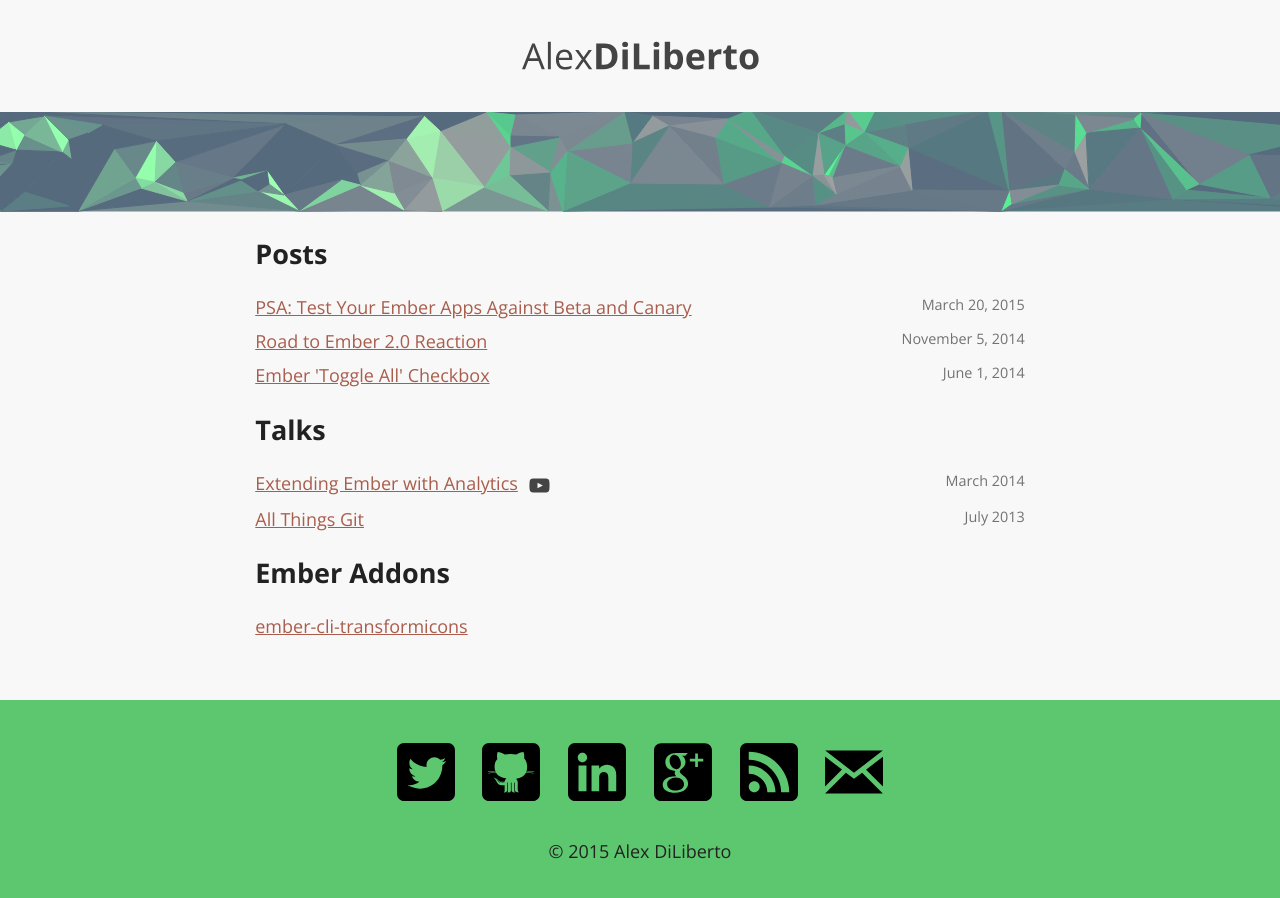
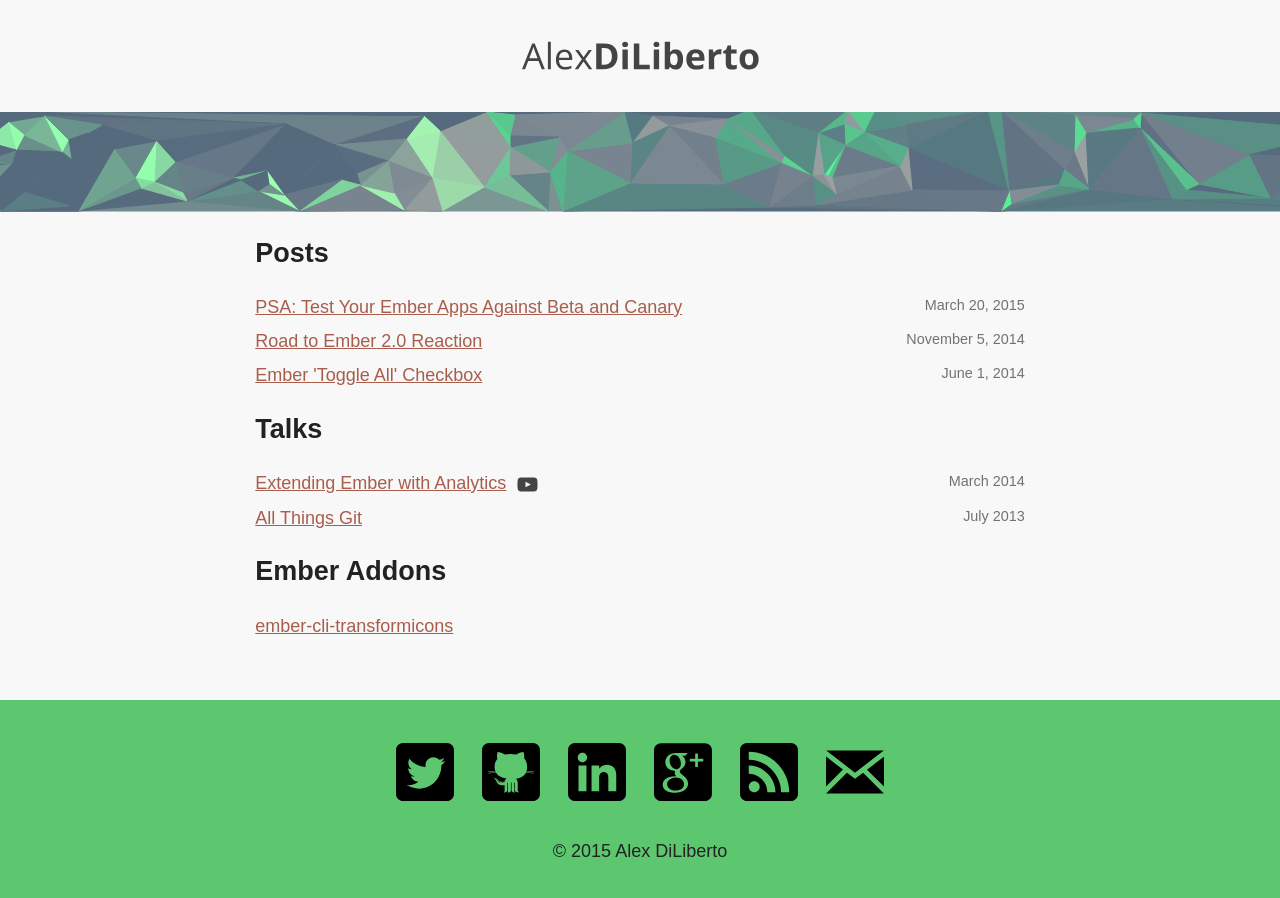
Before and after one commit to alexdiliberto/alexdiliberto.github.io, a Jekyll site: the page built from index.html, in a window 1280 px wide. Built offline with Jekyll 4.4.1, drawn with Linux system fonts in a browser that asks for light colours; nearby versions of some CDN libraries.

Commit message:
Update font loading to use FontFaceObserver
GitHub Repo:
  https://github.com/bramstein/fontfaceobserver

Strategy outlined in the following article:
  http://www.filamentgroup.com/lab/font-events.html

```diff
--- a/_includes/critical.scss
+++ b/_includes/critical.scss
@@ -544,8 +544,11 @@
   margin: 0 0 200px; /* constant footer height */
   padding: 0;
   background-color: $body-bg-color;
+  font-family: sans-serif;
+  min-width: 18.75rem; /* 300px */
+}
+.fonts-loaded body {
   font-family: 'Open Sans', sans-serif;
-  min-width: 18.75rem; /* 300px */
 }
 a {
   -webkit-transition: 0.2s;
--- a/_includes/head.html
+++ b/_includes/head.html
@@ -33,6 +33,32 @@
 
       loadCSS( 'http://fonts.googleapis.com/css?family=Open+Sans:400,300,700' );
       loadCSS( '{{ "/css/main.css" | prepend: site.baseurl }}' );
+    </script>
+    <script>
+      /* fontfaceobserver.standalone.js - https://github.com/bramstein/fontfaceobserver */
+      (function(){'use strict';function f(a){this.a=k;this.b=void 0;this.d=[];var b=this;try{a(function(a){l(b,a)},function(a){m(b,a)})}catch(c){m(b,c)}}var k=2;function n(a){return new f(function(b,c){c(a)})}function p(a){return new f(function(b){b(a)})}
+      function l(a,b){if(a.a===k){if(b===a)throw new TypeError("Promise settled with itself.");var c=!1;try{var d=b&&b.then;if(null!==b&&"object"===typeof b&&"function"===typeof d){d.call(b,function(b){c||l(a,b);c=!0},function(b){c||m(a,b);c=!0});return}}catch(e){c||m(a,e);return}a.a=0;a.b=b;q(a)}}function m(a,b){if(a.a===k){if(b===a)throw new TypeError("Promise settled with itself.");a.a=1;a.b=b;q(a)}}
+      function q(a){setTimeout(function(){if(a.a!==k)for(;a.d.length;){var b=a.d.shift(),c=b[0],d=b[1],e=b[2],b=b[3];try{0===a.a?"function"===typeof c?e(c.call(void 0,a.b)):e(a.b):1===a.a&&("function"===typeof d?e(d.call(void 0,a.b)):b(a.b))}catch(g){b(g)}}},0)}f.prototype.e=function(a){return this.c(void 0,a)};f.prototype.c=function(a,b){var c=this;return new f(function(d,e){c.d.push([a,b,d,e]);q(c)})};
+      function r(a){return new f(function(b,c){function d(c){return function(d){g[c]=d;e+=1;e===a.length&&b(g)}}var e=0,g=[];0===a.length&&b(g);for(var h=0;h<a.length;h+=1)a[h].c(d(h),c)})}function s(a){return new f(function(b,c){for(var d=0;d<a.length;d+=1)a[d].c(b,c)})};window.Promise||(window.Promise=f,window.Promise.resolve=p,window.Promise.reject=n,window.Promise.race=s,window.Promise.all=r,window.Promise.prototype.then=f.prototype.c,window.Promise.prototype["catch"]=f.prototype.e);}());
+
+      (function(){'use strict';function g(a){function b(){document.body?a():setTimeout(b,0)}b()};function v(a){this.a=document.createElement("div");this.a.setAttribute("aria-hidden","true");this.a.appendChild(document.createTextNode(a));this.b=document.createElement("span");this.c=document.createElement("span");this.f=document.createElement("span");this.e=document.createElement("span");this.d=-1;this.b.style.cssText="display:inline-block;position:absolute;height:100%;width:100%;overflow:scroll;";this.c.style.cssText="display:inline-block;position:absolute;height:100%;width:100%;overflow:scroll;";
+      this.e.style.cssText="display:inline-block;position:absolute;height:100%;width:100%;overflow:scroll;";this.f.style.cssText="display:inline-block;width:200%;height:200%;";this.b.appendChild(this.f);this.c.appendChild(this.e);this.a.appendChild(this.b);this.a.appendChild(this.c)}function w(a,b,c){a.a.style.cssText="min-width:20px;min-height:20px;display:inline-block;position:absolute;width:auto;margin:0;padding:0;top:-999px;left:-999px;white-space:nowrap;font-size:100px;font-family:"+b+";"+c}
+      function x(a){var b=a.a.offsetWidth,c=b+100;a.e.style.width=c+"px";a.c.scrollLeft=c;a.b.scrollLeft=a.b.scrollWidth+100;return a.d!==b?(a.d=b,!0):!1}function y(a,b){a.b.addEventListener("scroll",function(){x(a)&&null!==a.a.parentNode&&b(a.d)},!1);a.c.addEventListener("scroll",function(){x(a)&&null!==a.a.parentNode&&b(a.d)},!1);x(a)};function z(a,b){var c=b||{};this.family=a;this.style=c.style||"normal";this.variant=c.variant||"normal";this.weight=c.weight||"normal";this.stretch=c.stretch||"stretch";this.featureSettings=c.featureSettings||"normal"}var B=null;
+      z.prototype.a=function(a,b){var c=a||"BESbswy",C=b||3E3,h="font-style:"+this.style+";font-variant:"+this.variant+";font-weight:"+this.weight+";font-stretch:"+this.stretch+";font-feature-settings:"+this.featureSettings+";-moz-font-feature-settings:"+this.featureSettings+";-webkit-font-feature-settings:"+this.featureSettings+";",k=document.createElement("div"),l=new v(c),m=new v(c),n=new v(c),d=-1,e=-1,f=-1,q=-1,r=-1,t=-1,p=this;return new Promise(function(a,b){function c(){null!==k.parentNode&&document.body.removeChild(k)}
+      function u(){if(-1!==d&&-1!==e||-1!==d&&-1!==f||-1!==e&&-1!==f)if(d===e||d===f||e===f){if(null===B){var b=/AppleWebKit\/([0-9]+)(?:\.([0-9]+))/.exec(window.navigator.userAgent);B=!!b&&(536>parseInt(b[1],10)||536===parseInt(b[1],10)&&11>=parseInt(b[2],10))}B?d===q&&e===q&&f===q||d===r&&e===r&&f===r||d===t&&e===t&&f===t||(c(),a(p)):(c(),a(p))}}g(function(){function a(){if(Date.now()-D>=C)c(),b(p);else{var A=document.hidden;if(!0===A||void 0===A)d=l.a.offsetWidth,e=m.a.offsetWidth,f=n.a.offsetWidth,
+      u();setTimeout(a,50)}}var D=Date.now();w(l,"sans-serif",h);w(m,"serif",h);w(n,"monospace",h);k.appendChild(l.a);k.appendChild(m.a);k.appendChild(n.a);document.body.appendChild(k);q=l.a.offsetWidth;r=m.a.offsetWidth;t=n.a.offsetWidth;a();y(l,function(a){d=a;u()});w(l,p.family+",sans-serif",h);y(m,function(a){e=a;u()});w(m,p.family+",serif",h);y(n,function(a){f=a;u()});w(n,p.family+",monospace",h)})})};window.FontFaceObserver=z;window.FontFaceObserver.prototype.check=z.prototype.a;}());
+
+      var OpenSans300 = new FontFaceObserver("Open Sans", { weight: 300 });
+      var OpenSans400 = new FontFaceObserver("Open Sans", { weight: 400 });
+      var OpenSans700 = new FontFaceObserver("Open Sans", { weight: 700 });
+
+      Promise.all([
+        OpenSans300.check(),
+        OpenSans400.check(),
+        OpenSans700.check()
+      ]).then(function() {
+        document.documentElement.className += " fonts-loaded";
+      });
     </script>
 
     <meta name="robots" content="index,follow">
```
